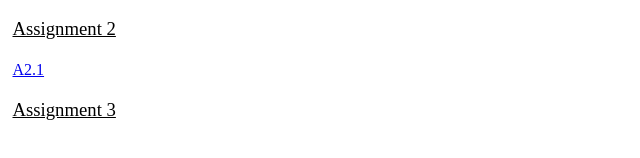
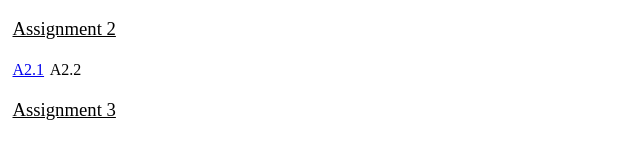
Before and after one commit to Bunyan03/bunyan, a plain HTML site: page index.html in a window 1280 px wide. Shown: the part 232-390 px from the top of the page, 0-640 px from the left. Drawn offline with Linux system fonts and the light colour scheme.

Commit message:
Update index.html

```diff
--- a/index.html
+++ b/index.html
@@ -53,6 +53,7 @@
     <p></p>
     <br>
     <a href="https://editor.p5js.org/Bunyan/sketches/3AaMawmYK">A2.1</a>
+    <a2 href="./a22/index.html">A2.2</a2>
 
     <br>
     <br>
```
